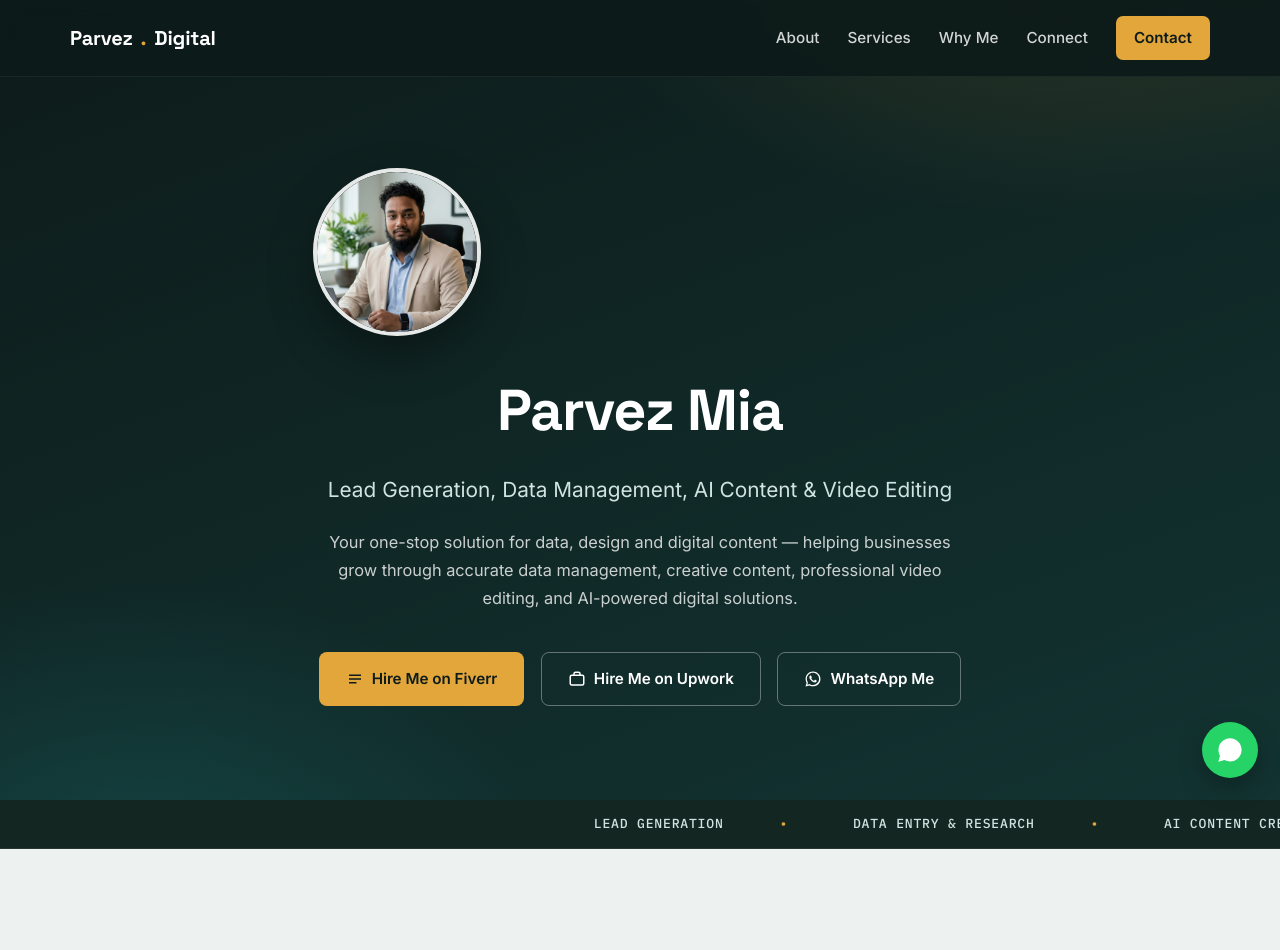
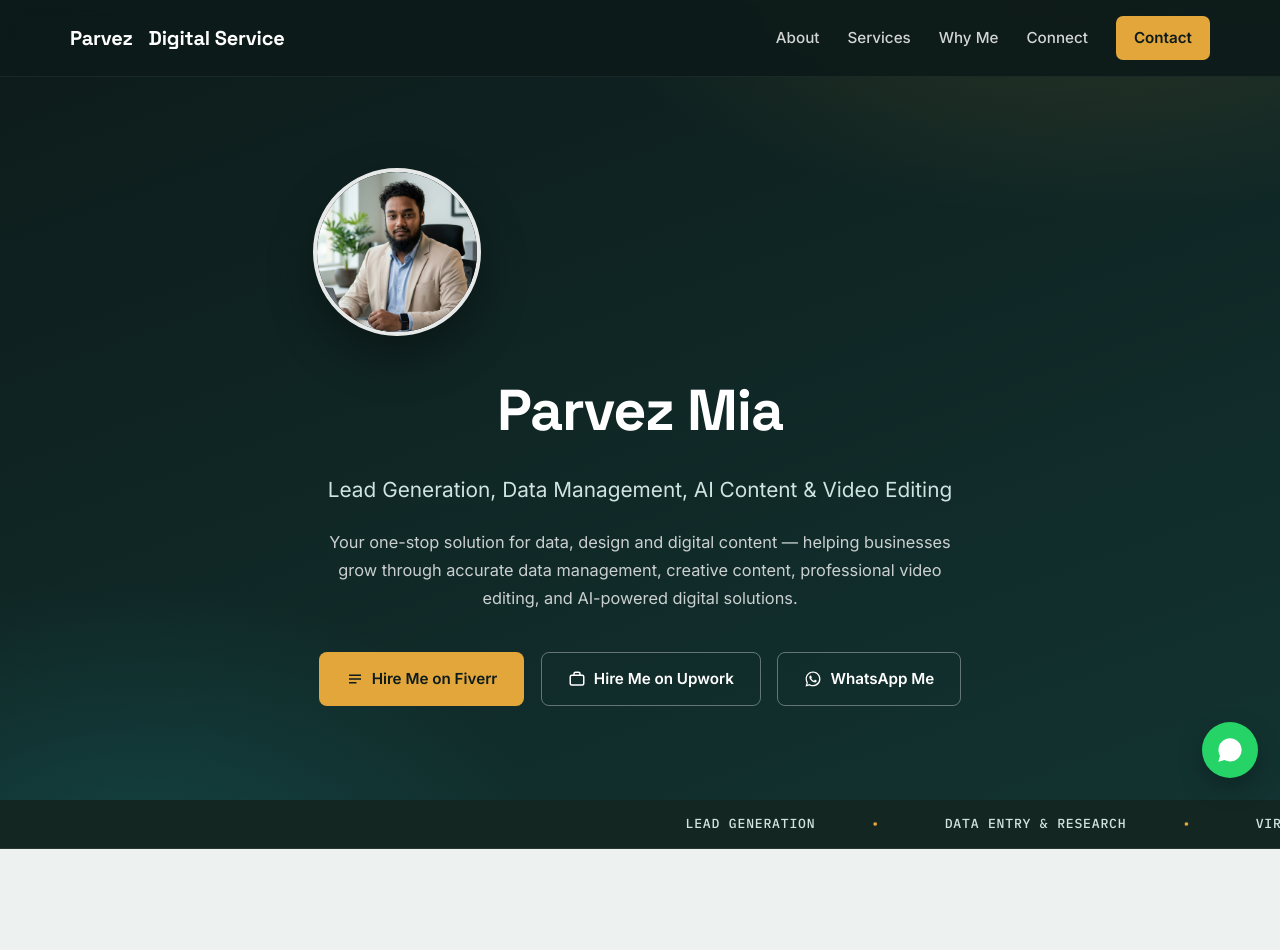
Before and after one commit to pervez-digital-services/pervez-digital-services.github.io, a plain HTML site: page index.html in a window 1280 px wide. Shown: the top 950 px of the page. Drawn offline with Linux system fonts and the light colour scheme.

Commit message:
Update index.html

```diff
--- a/index.html
+++ b/index.html
@@ -481,7 +481,7 @@ footer{background:var(--deep); color:#fff; padding:56px 20px 34px;}
 <!-- NAVIGATION -->
 <nav class="navbar">
   <div class="nav-container">
-    <a href="#" class="logo">Parvez<span class="dot">.</span>Digital</a>
+    <a href="#" class="logo">Parvez<span class="dot"> </span>Digital Service</a>
     <div class="nav-links" id="navLinks">
       <a href="#about">About</a>
       <a href="#services">Services</a>
@@ -524,16 +524,14 @@ footer{background:var(--deep); color:#fff; padding:56px 20px 34px;}
   <div class="ticker-track">
     <span>Lead Generation</span><span class="accent">•</span>
     <span>Data Entry &amp; Research</span><span class="accent">•</span>
-    <span>AI Content Creation</span><span class="accent">•</span>
+    <span>Virtual Assistant</span><span class="accent">•</span>
     <span>Video Editing</span><span class="accent">•</span>
     <span>Thumbnail Design</span><span class="accent">•</span>
-    <span>Virtual Assistant</span><span class="accent">•</span>
     <span>Lead Generation</span><span class="accent">•</span>
     <span>Data Entry &amp; Research</span><span class="accent">•</span>
-    <span>AI Content Creation</span><span class="accent">•</span>
+    <span>Virtual Assistant</span><span class="accent">•</span>
     <span>Video Editing</span><span class="accent">•</span>
     <span>Thumbnail Design</span><span class="accent">•</span>
-    <span>Virtual Assistant</span><span class="accent">•</span>
   </div>
 </div>
 
```
